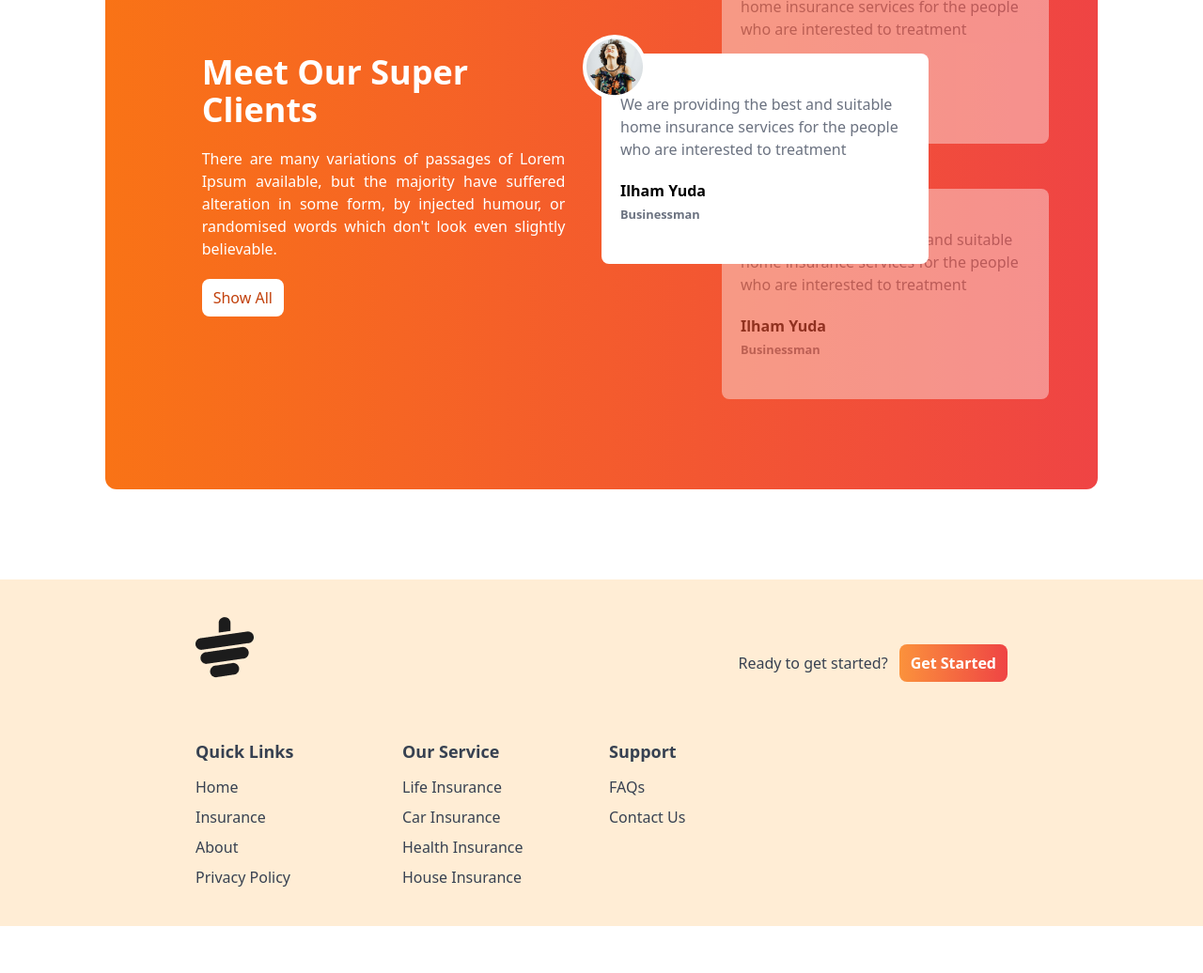
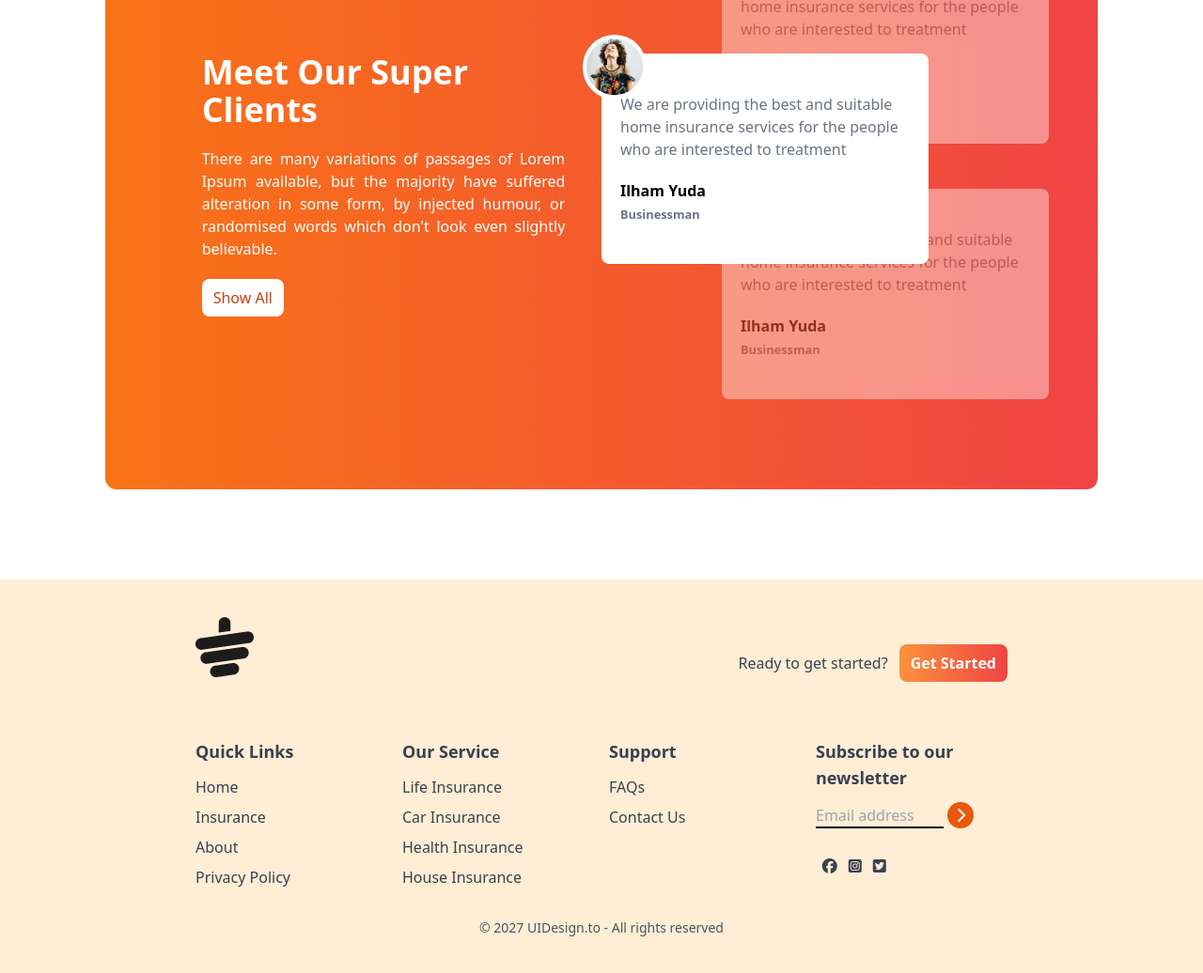
Before and after one commit to Ashura3331/tea-house, a plain HTML site: page index.html in a window 1280 px wide. Shown: the part 1987-3023 px from the top of the page at 94% size. Before the commit the page ends 2973 px from the top, so only its background shows below. Drawn offline with nearby package versions, Linux system fonts and the light colour scheme.

Commit message:
complete the footer secction

```diff
--- a/index.html
+++ b/index.html
@@ -264,8 +264,29 @@
                         </ul>
                     </div>
                     <!-- Third Column -->
+
+                    <!-- Fourth Colmuns -->
+                     <div class="">
+                        <h3 class="font-semibold text-lg mb-3">Subscribe to our newsletter</h3>
+                        <div class="flex flex-col space-y-2">
+                            <div class="">
+                                <input type="text" placeholder="Email address" class="bg-transparent border-b-2 border-black w-4/6">
+                                <i class="fa-solid fa-chevron-right w-7 h-7 bg-orange-600 rounded-full text-white inline-flex justify-center items-center"></i>
+                                <div class="flex justify-center w-2/5 mb-2 mt-8 gap-3 bg-transparent">
+                                    <i class="fa-brands fa-facebook"></i>
+                                    <i class="fa-brands fa-square-instagram"></i>
+                                    <i class="fa-brands fa-square-twitter"></i>
+                                </div>
+                            </div>
+                        </div>
+                     </div>
+                    <!-- Fourth Colmuns -->
+
               </div>
              <!-- Links End -->
+             <div class="text-center pt-4 mt-4">
+                <p class="text-sm text-gray-600">© 2027 UIDesign.to - All rights reserved</p>
+             </div>
         </div>
 
 
```
